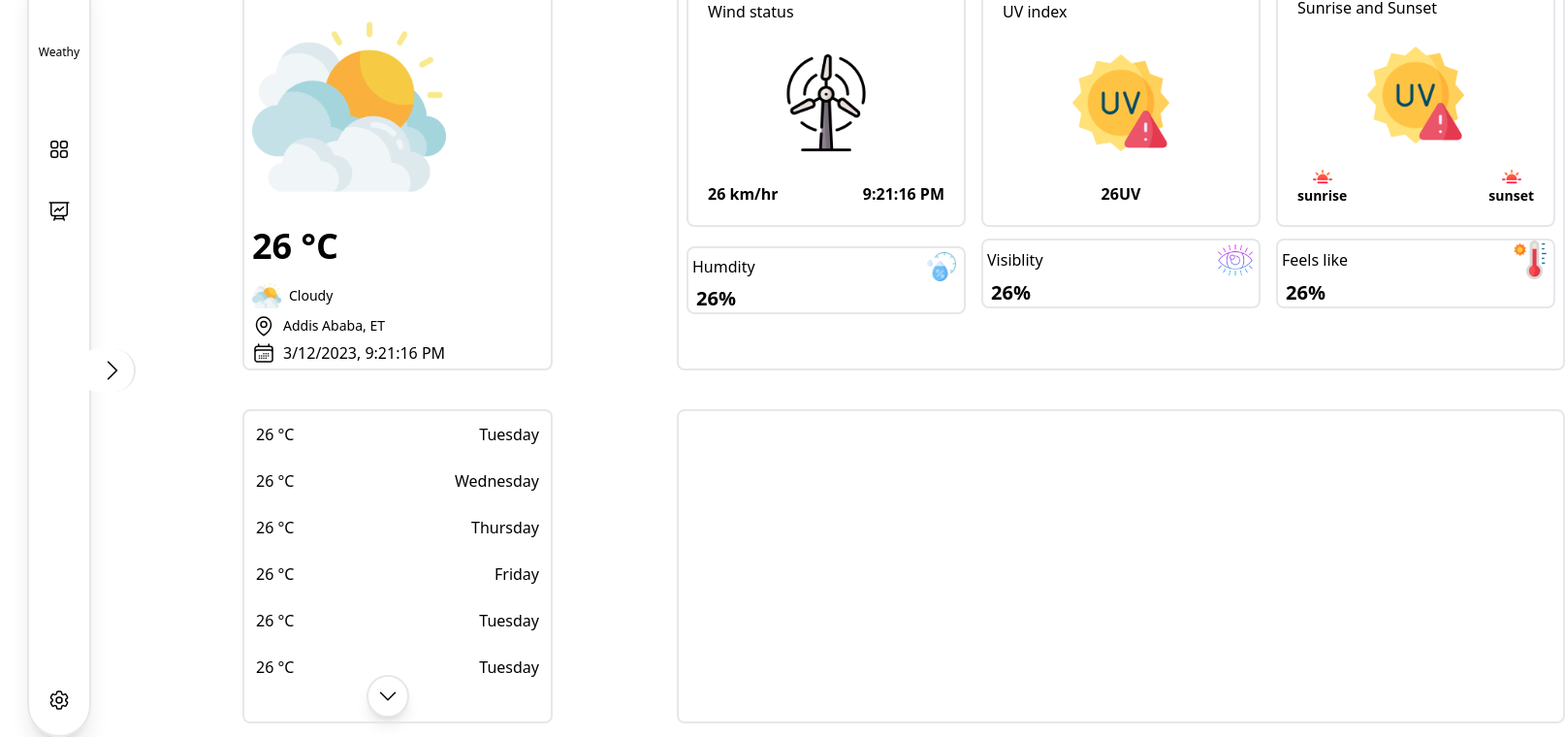
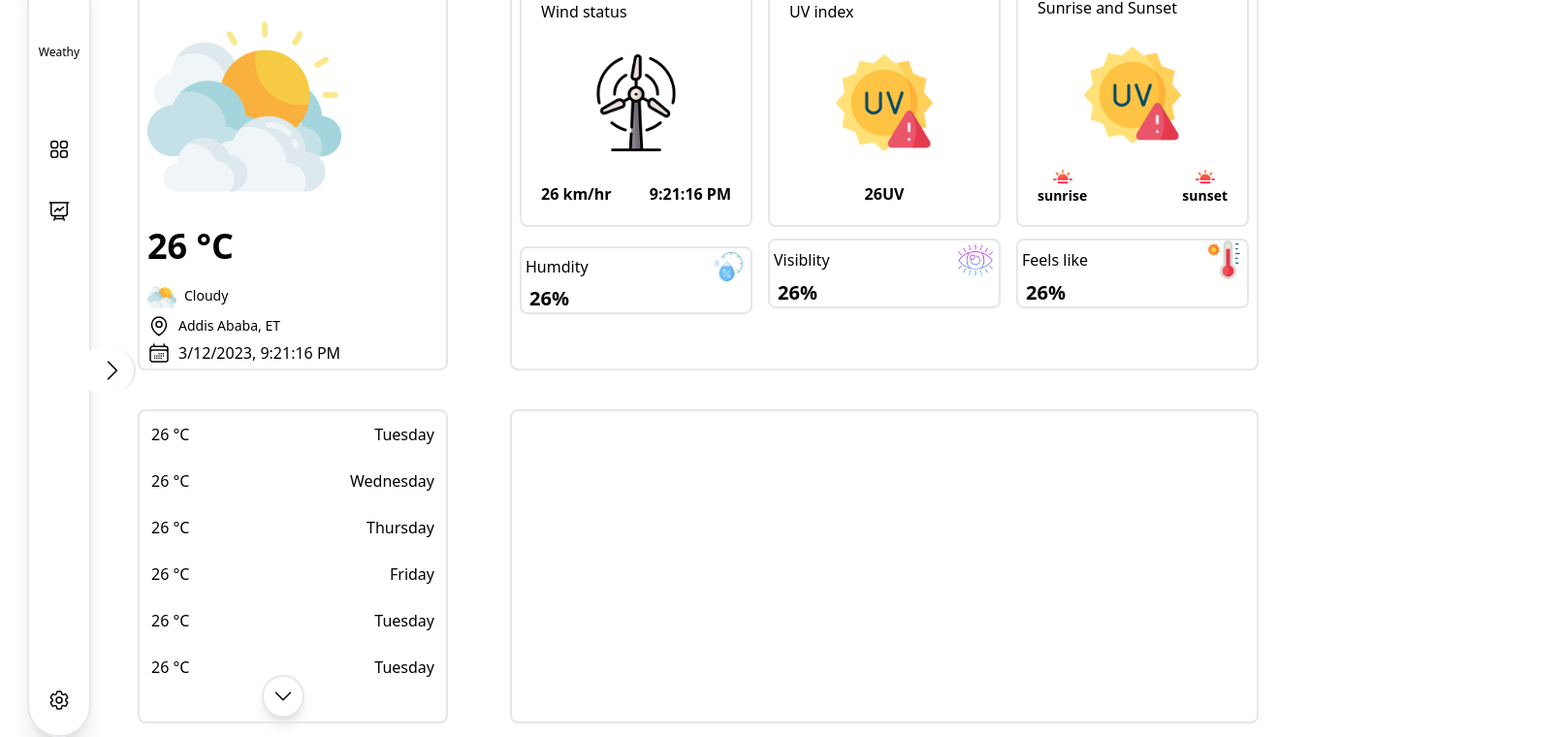
Before and after one commit to mikek1337/weather_app, a React (Vite) app: page / in a window 1280 px wide. Shown: the part 80-840 px from the top of the page at 97% size, 1614 px wide, since content can reach past the window. Built offline with nearby package versions, Linux system fonts and the light colour scheme.

Commit message:
added hooks

```diff
--- a/src/App.tsx
+++ b/src/App.tsx
@@ -36,7 +36,7 @@ function App() {
         </span>
 
       </div>
-      <div className='my-10 ml-32'>
+      <div className='my-10 ml-5'>
       <BrowserRouter>
       <Routes>
         <Route index element={<Home/>}></Route>
--- /dev/null
+++ b/src/common/hooks/UseFetchHook.ts
@@ -0,0 +1 @@
+function UseFetchHook(url:string,options)
--- a/src/pages/home/Home.tsx
+++ b/src/pages/home/Home.tsx
@@ -3,7 +3,7 @@ import React from "react";
 function Home() {
     return (
         <div>
-            <div className="flex gap-32 ">
+            <div className="flex gap-16 ">
                 <div className="rounded-lg w-80 h-fit border-2 ">
                     <div className="p-2 mt-10">
                         <img src="cloudy.png" alt="" width="200px" height="200px" />
@@ -36,7 +36,7 @@ function Home() {
                 </div>
                 <div className="rounded-lg border-2 w-fit  flex">
                     <div className="p-2">
-                        <div className="rounded-lg border-2 w-72 h-fit p-5">
+                        <div className="rounded-lg border-2 w-60 h-fit p-5">
                             <h5 className="py-2">Wind status</h5>
                             <div className="m-auto py-6">
                                 <img className="m-auto" src="wind-energy.png" alt="" width="100px" height="100px" />
@@ -55,7 +55,7 @@ function Home() {
                         </div>
                     </div>
                     <div className="p-2">
-                        <div className="rounded-lg border-2 w-72 h-fit p-5">
+                        <div className="rounded-lg border-2 w-60 h-fit p-5">
                             <h5 className="py-2">UV index</h5>
                             <div className="m-auto py-6">
                                 <img className="m-auto" src="uv.png" alt="" width="100px" height="100px" />
@@ -74,7 +74,7 @@ function Home() {
                         </div>
                     </div>
                     <div className="p-2">
-                        <div className="rounded-lg border-2 w-72 h-fit p-5">
+                        <div className="rounded-lg border-2 w-60 h-fit p-5">
                             <h5 className="py-1">Sunrise and Sunset</h5>
                             <div className="m-auto py-6">
                                 <img className="m-auto" src="uv.png" alt="" width="100px" height="100px" />
@@ -102,7 +102,7 @@ function Home() {
 
                 </div>
             </div>
-            <div className="flex gap-32">
+            <div className="flex gap-16">
                 <div className="mt-10">
                     <div className="rounded-lg border-2 w-80">
                         <div className="flex justify-between p-3">
```
